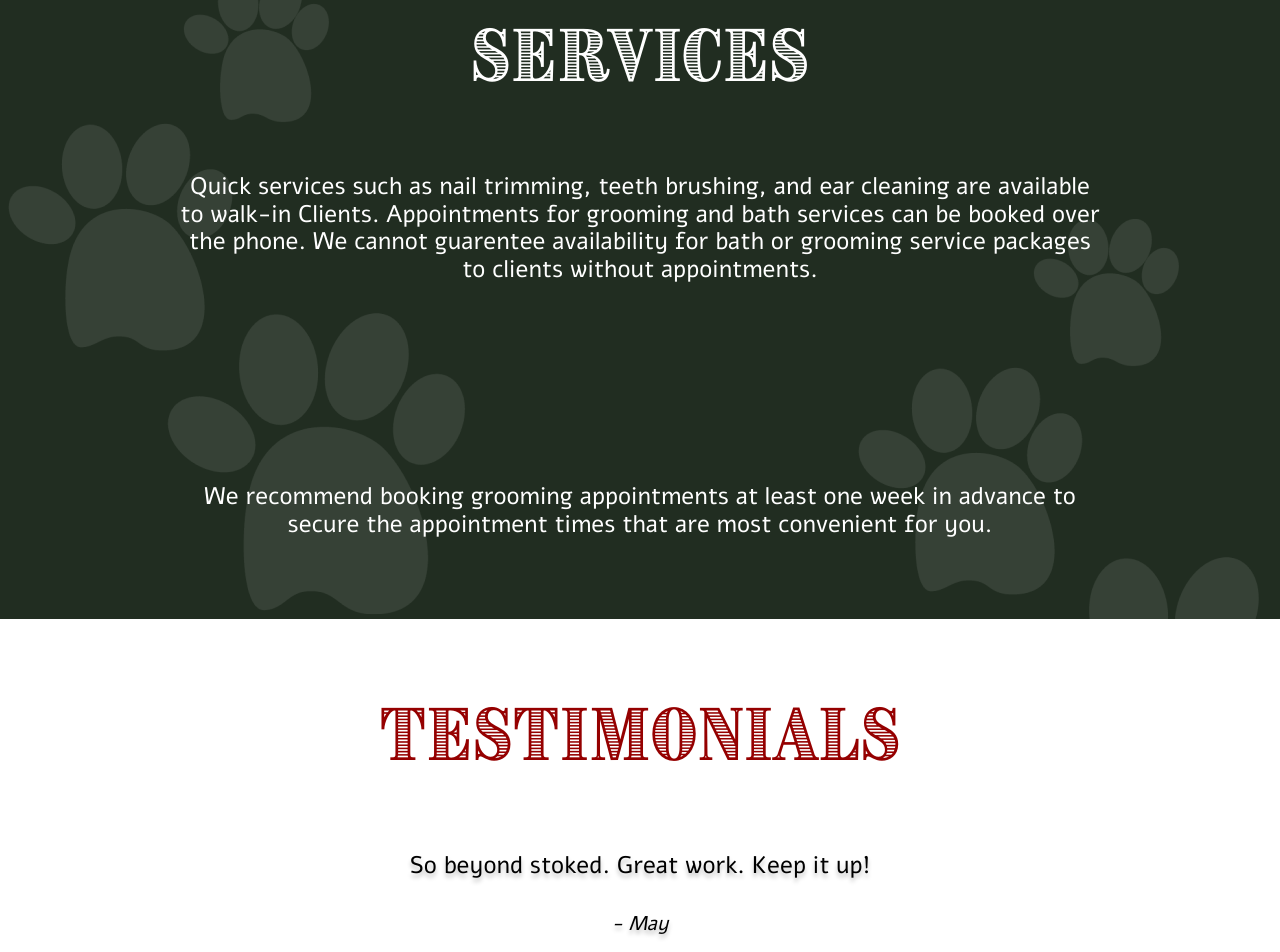
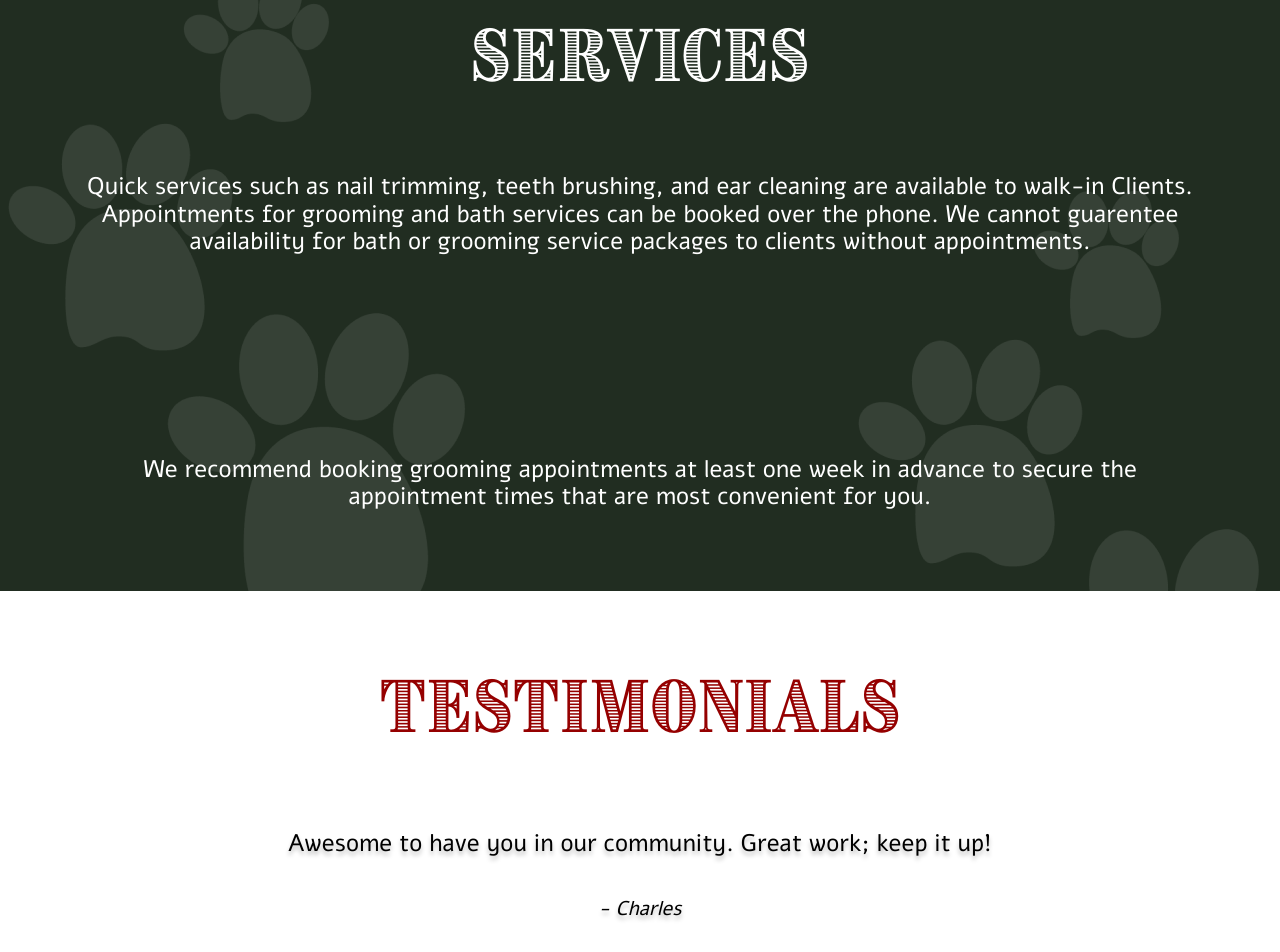
Before and after one commit to hdgrooming/website, a Next.js app: page / in a window 1280 px wide. Shown: the part 3628-4580 px from the top of the page. Built offline with nearby package versions, Linux system fonts and the light colour scheme.

Commit message:
fix build

```diff
--- a/components/Contact/index.tsx
+++ b/components/Contact/index.tsx
@@ -8,7 +8,7 @@ const Container = styled(Section)`
 `;
 export const Contact = () => {
   return (
-    <Container>
+    <Container id="contact">
       <SectionHeader>Contact Us</SectionHeader>
     </Container>
   );
--- a/components/HappyDogs/index.tsx
+++ b/components/HappyDogs/index.tsx
@@ -16,7 +16,7 @@ const DogGrid = styled.div`
 `;
 export const HappyDogs = () => {
   return (
-    <Section paddedSides={false}>
+    <Section paddedSides={false} id="happy-dogs">
       <SectionHeader>Happy Dogs</SectionHeader>
       <DogGrid>
         {new Array(15).fill(".").map((_, index) => (
--- a/components/Navbar/index.tsx
+++ b/components/Navbar/index.tsx
@@ -2,6 +2,7 @@ import Image from "next/image";
 import styled from "@emotion/styled";
 
 import { theme } from "../../theme";
+import { useCallback } from "react";
 
 const Container = styled.nav`
   box-sizing: border-box;
@@ -37,6 +38,8 @@ const NavLink = styled.a`
   cursor: pointer;
   transition: color 0.1s ease-in-out;
   padding: 8px;
+  color: black;
+  text-decoration: none;
 
   &:hover {
     color: ${theme.color.red};
@@ -53,16 +56,33 @@ const Line = styled.div`
 `;
 
 export const Navbar = () => {
+  const handleLinkClick = useCallback<React.MouseEventHandler>((event) => {
+    event.preventDefault();
+    const id = event.currentTarget.getAttribute("href");
+    const element = document.querySelector(id!);
+    element?.scrollIntoView({ behavior: "smooth", block: "start" });
+  }, []);
+
   return (
     <Container>
       <Image src="/images/logo1.png" width={222} height={171} />
       <LinksContainer>
         <Line />
-        <NavLink>Home</NavLink>
-        <NavLink>Team</NavLink>
-        <NavLink>Services</NavLink>
-        <NavLink>Happy Dogs</NavLink>
-        <NavLink>Contact Us</NavLink>
+        <NavLink href="#top" onClick={handleLinkClick}>
+          Home
+        </NavLink>
+        <NavLink href="#team" onClick={handleLinkClick}>
+          Team
+        </NavLink>
+        <NavLink href="#services" onClick={handleLinkClick}>
+          Services
+        </NavLink>
+        <NavLink href="#happy-dogs" onClick={handleLinkClick}>
+          Happy Dogs
+        </NavLink>
+        <NavLink href="#contact" onClick={handleLinkClick}>
+          Contact Us
+        </NavLink>
         <Line />
       </LinksContainer>
     </Container>
--- a/components/Section/index.tsx
+++ b/components/Section/index.tsx
@@ -4,8 +4,10 @@ import { theme } from "../../theme";
 export const Section = styled.section<{ paddedSides?: boolean }>`
   padding: 80px ${({ paddedSides = true }) => (paddedSides ? "180px" : "0px")};
 
-  ${theme.media.tablet("padding: 80px 100px;")}
-  ${theme.media.phone("padding: 80px 40px;")}
+  ${({ paddedSides = true }) =>
+    paddedSides && theme.media.tablet("padding: 80px 100px;")}
+  ${({ paddedSides = true }) =>
+    paddedSides && theme.media.phone("padding: 80px 40px;")}
 `;
 
 export const SectionHeader = styled.h2`
--- a/components/Services/index.tsx
+++ b/components/Services/index.tsx
@@ -1,5 +1,4 @@
 import styled from "@emotion/styled";
-import { Parallax, withController } from "react-scroll-parallax";
 
 import { Section, SectionHeader } from "../Section";
 import { theme } from "../../theme";
@@ -30,7 +29,11 @@ const Container = styled(Section)`
   }
 `;
 
-const BottomBlurb = styled.div`
+const Blurb = styled.div`
+  padding: 0 80px;
+`;
+
+const BottomBlurb = styled(Blurb)`
   margin-top: 200px;
 
   ${theme.media.tablet("margin-top: 80px;")}
@@ -38,16 +41,16 @@ const BottomBlurb = styled.div`
 
 export const Services = () => {
   return (
-    <Container paddedSides="small">
+    <Container paddedSides={false} id="services">
       <SectionHeader>Services</SectionHeader>
       <img src="/images/left_prints.png" />
       <img src="/images/right_prints.png" />
-      <div>
+      <Blurb>
         Quick services such as nail trimming, teeth brushing, and ear cleaning
         are available to walk-in Clients. Appointments for grooming and bath
         services can be booked over the phone. We cannot guarentee availability
         for bath or grooming service packages to clients without appointments.
-      </div>
+      </Blurb>
       <BottomBlurb>
         We recommend booking grooming appointments at least one week in advance
         to secure the appointment times that are most convenient for you.
--- a/components/Team/index.tsx
+++ b/components/Team/index.tsx
@@ -81,7 +81,7 @@ const TeamGrid = styled.div`
 `;
 export const Team = () => {
   return (
-    <Section>
+    <Section id="team">
       <SectionHeader>Meet the Team</SectionHeader>
       <TeamGrid>
         {TEAM_MEMBERS.map((tm) => (
--- a/components/Testimonials/index.tsx
+++ b/components/Testimonials/index.tsx
@@ -23,8 +23,8 @@ const TESTIMONIALS: Testimonial[] = [
     key: 0,
   },
   {
-    text: "So beyond stoked. Great work. Keep it up!",
-    name: "May",
+    text: "Awesome to have you in our community. Great work; keep it up!",
+    name: "Charles",
     key: 1,
   },
 ];
@@ -35,7 +35,9 @@ const TestimonialText = styled(animated.div)`
   width: 100%;
   font-family: ${theme.font.sans};
   font-size: 24px;
+  line-height: 1.5;
   text-shadow: 0px 4px 4px rgba(0, 0, 0, 0.25);
+  min-height: 300px;
 
   h5 {
     font-style: italic;
@@ -67,7 +69,7 @@ export const Testimonials = () => {
   }, []);
 
   return (
-    <Section>
+    <Section style={{ paddingBottom: 0 }} id="testimonials">
       <Header>Testimonials</Header>
       <div
         style={{
--- a/pages/index.tsx
+++ b/pages/index.tsx
@@ -15,7 +15,7 @@ import { Footer } from "../components/Footer";
 const Container = styled.main``;
 const Index = () => {
   return (
-    <Container>
+    <Container id="top">
       <Navbar />
       <Hero />
       <Story />
```
